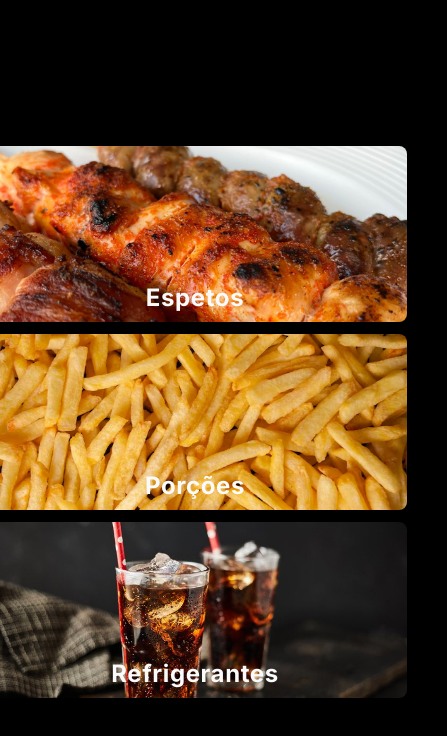
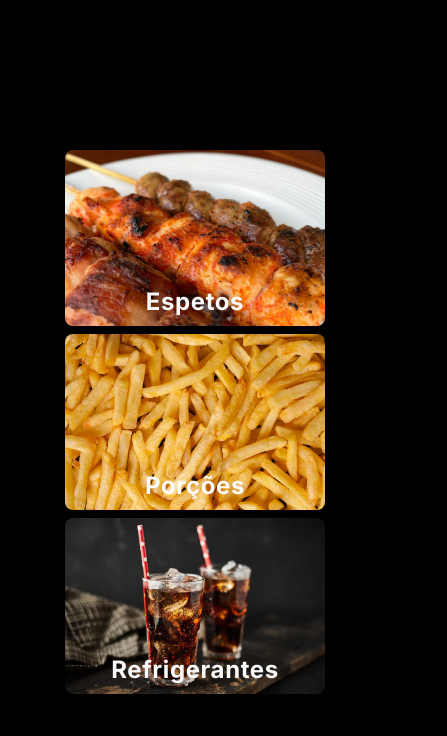
Before and after one commit to gabrielfula/menu, a Next.js app: page / in a window 390 px wide. Shown: the top 736 px of the page, 447 px wide, since content can reach past the window. Built offline with nearby package versions, Linux system fonts and the light colour scheme.

Commit message:
style: responsive mobile

```diff
--- a/src/app/(home)/page.tsx
+++ b/src/app/(home)/page.tsx
@@ -2,25 +2,24 @@ import Link from "next/link";
 
 export default function Home() {
   return (
-    <div className="flex justify-center items-center h-full">
-      <div className="shadow-lg p-10 flex flex-col gap-3">
-        <Link href="/espetos">
-          <div className="w-full p-2 h-44 background-carne flex items-end justify-center text-zinc-50 rounded-lg">
+    <>
+      <div className="flex flex-col gap-2 justify-center h-full items-center overflow-hidden">
+        <Link href="/espetos" className="w-full flex justify-center">
+          <div className="w-4/6 p-2 h-44 background-carne flex items-end justify-center text-zinc-50 rounded-lg ">
             <h1 className="font-bold text-2xl tracking-wide">Espetos</h1>
           </div>
         </Link>
-
-        <Link href="/porcoes">
-          <div className="background-porcao w-full p-2 h-44 background-porcao flex items-end justify-center rounded-lg">
+        <Link href="/porcoes" className="w-full flex justify-center">
+          <div className="background-porcao w-4/6 p-2 h-44 background-porcao flex items-end justify-center rounded-lg">
             <h1 className="font-bold text-2xl tracking-wide">Porções</h1>
           </div>
         </Link>
-        <Link href="/refrigerante">
-          <div className="background-porcao w-full p-2 px-32 h-44 background-refrigerante flex items-end justify-center rounded-lg">
+        <Link href="/refrigerante" className="w-full flex justify-center">
+          <div className="background-porcao w-4/6 p-2 px-32 h-44 background-refrigerante flex items-end justify-center rounded-lg">
             <h1 className="font-bold text-2xl tracking-wide">Refrigerantes</h1>
           </div>
         </Link>
       </div>
-    </div>
+    </>
   );
 }
--- a/src/app/globals.css
+++ b/src/app/globals.css
@@ -12,7 +12,7 @@ body {
   background-color: #000000;
   color: #fafafa;
   height: 100vh;
-  width: 100vw;
+  width: 100%;
 }
 
 .background-carne {
```
